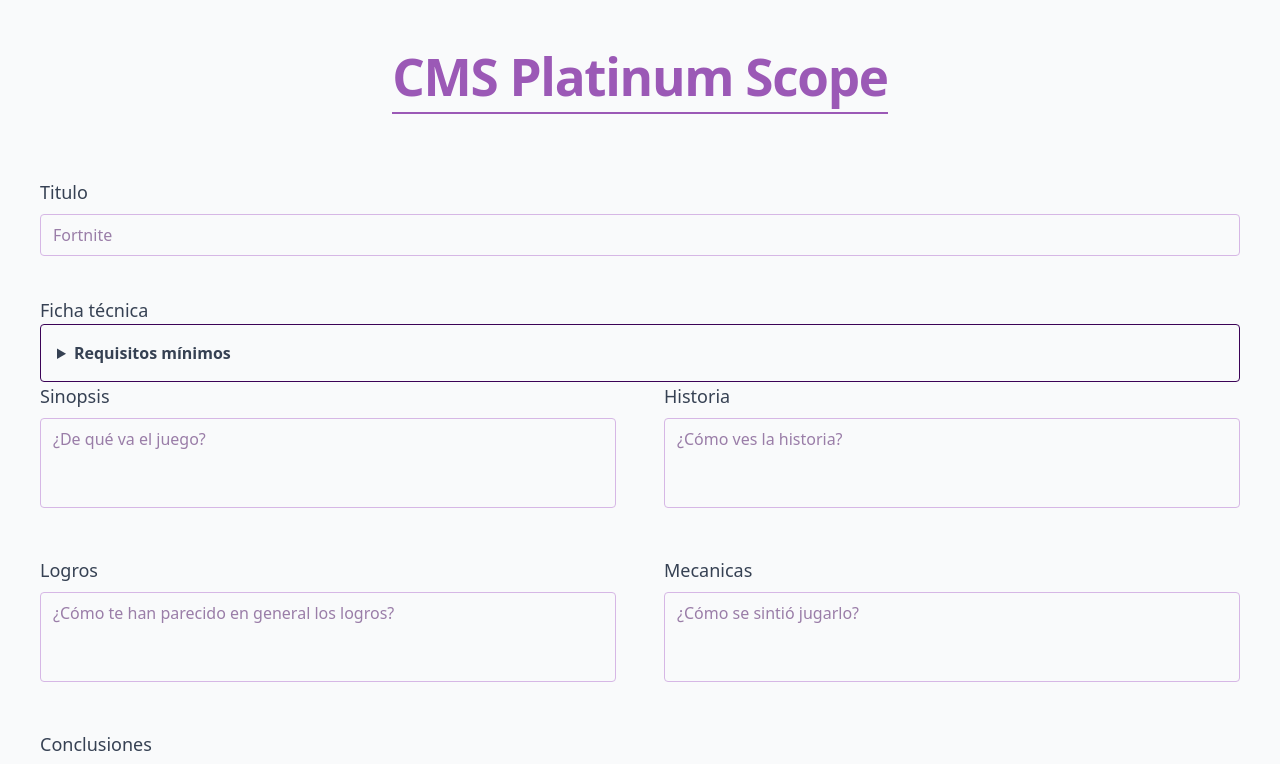
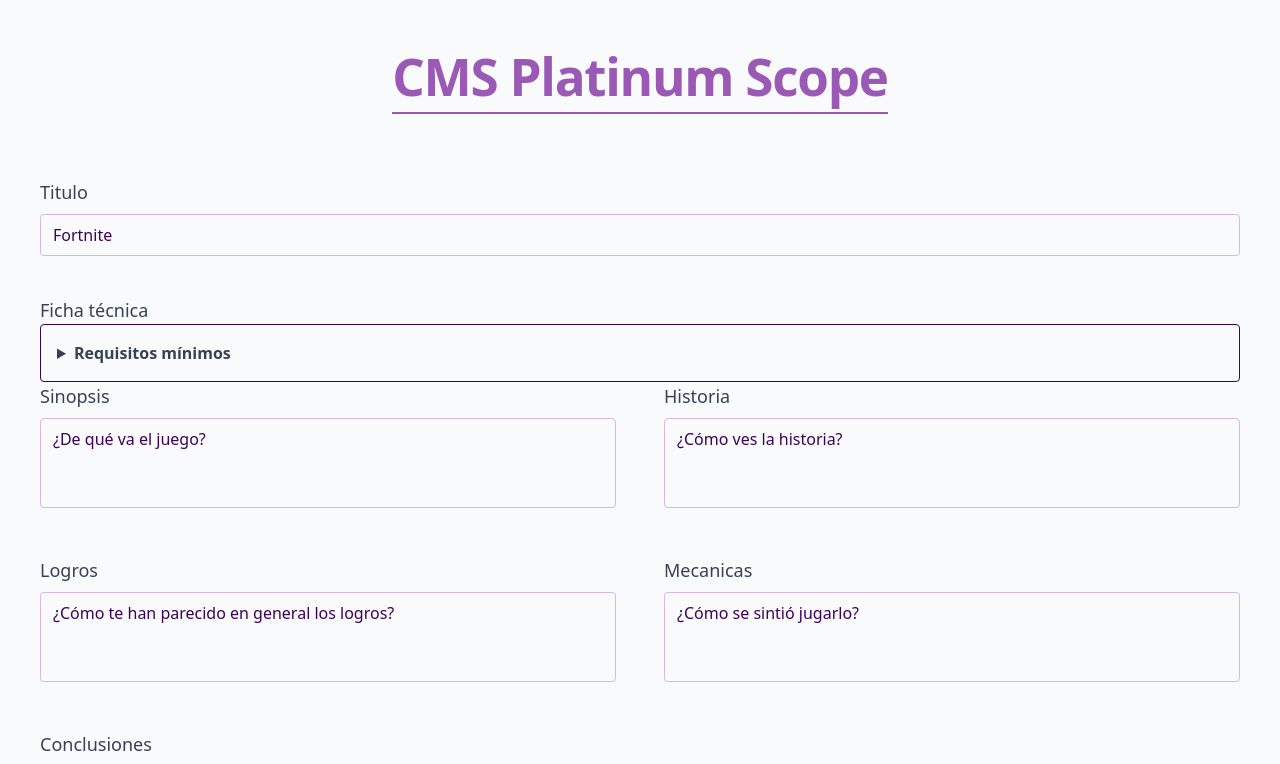
Before and after one commit to yoinormie/CMS-Platinum-Scope, a React (Vite) app: page / in a window 1280 px wide. Shown: the top 764 px of the page. Built offline with nearby package versions, Linux system fonts and the light colour scheme.

Commit message:
Variables aplicadas a input y textarea

```diff
--- a/src/index.css
+++ b/src/index.css
@@ -74,6 +74,15 @@ button:focus-visible {
   outline: 4px auto -webkit-focus-ring-color;
 }
 
+input, textarea {
+  color: var(--color-accent);
+}
+
+input::placeholder,
+textarea::placeholder {
+    color: var(--color-text);
+}
+
 
 [data-theme="dark"] {
   --color-bg: #1c1b29;
```
